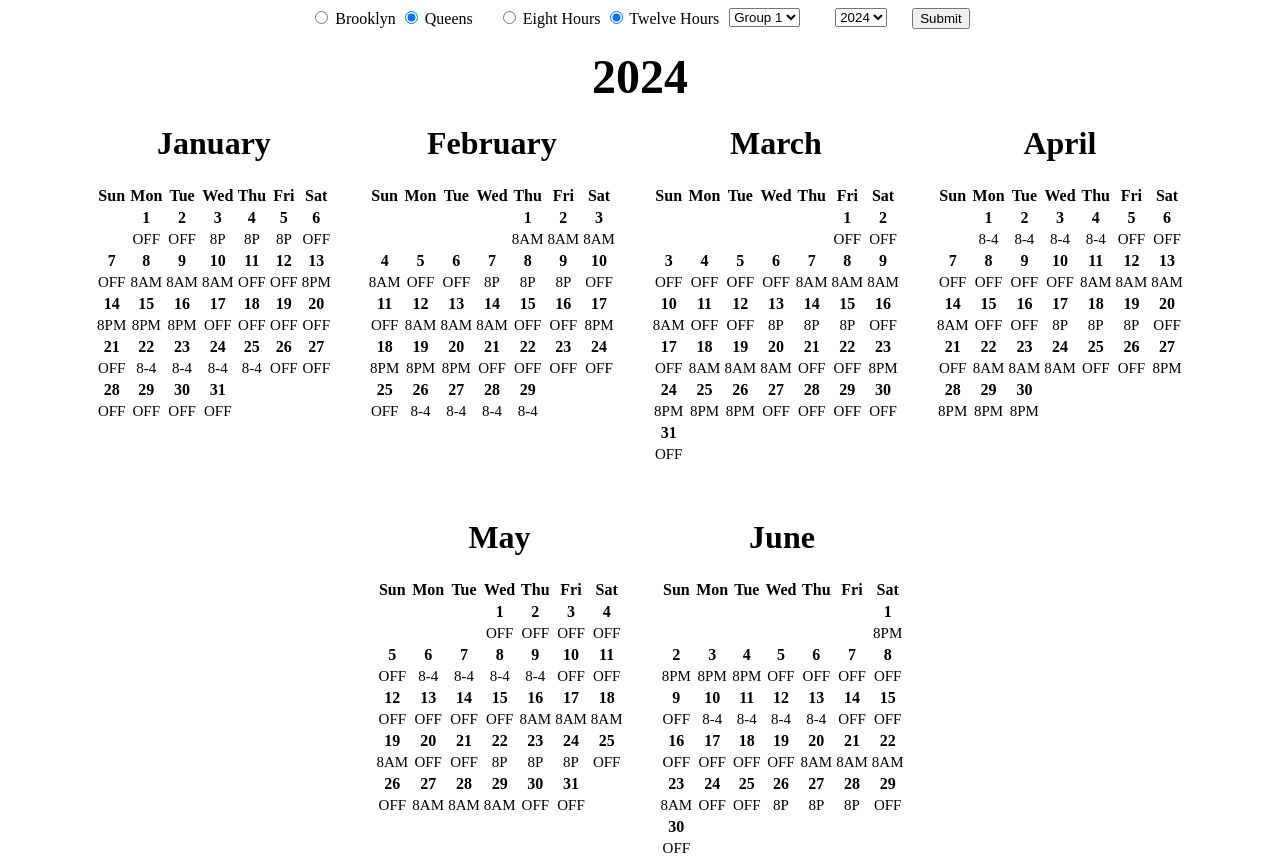
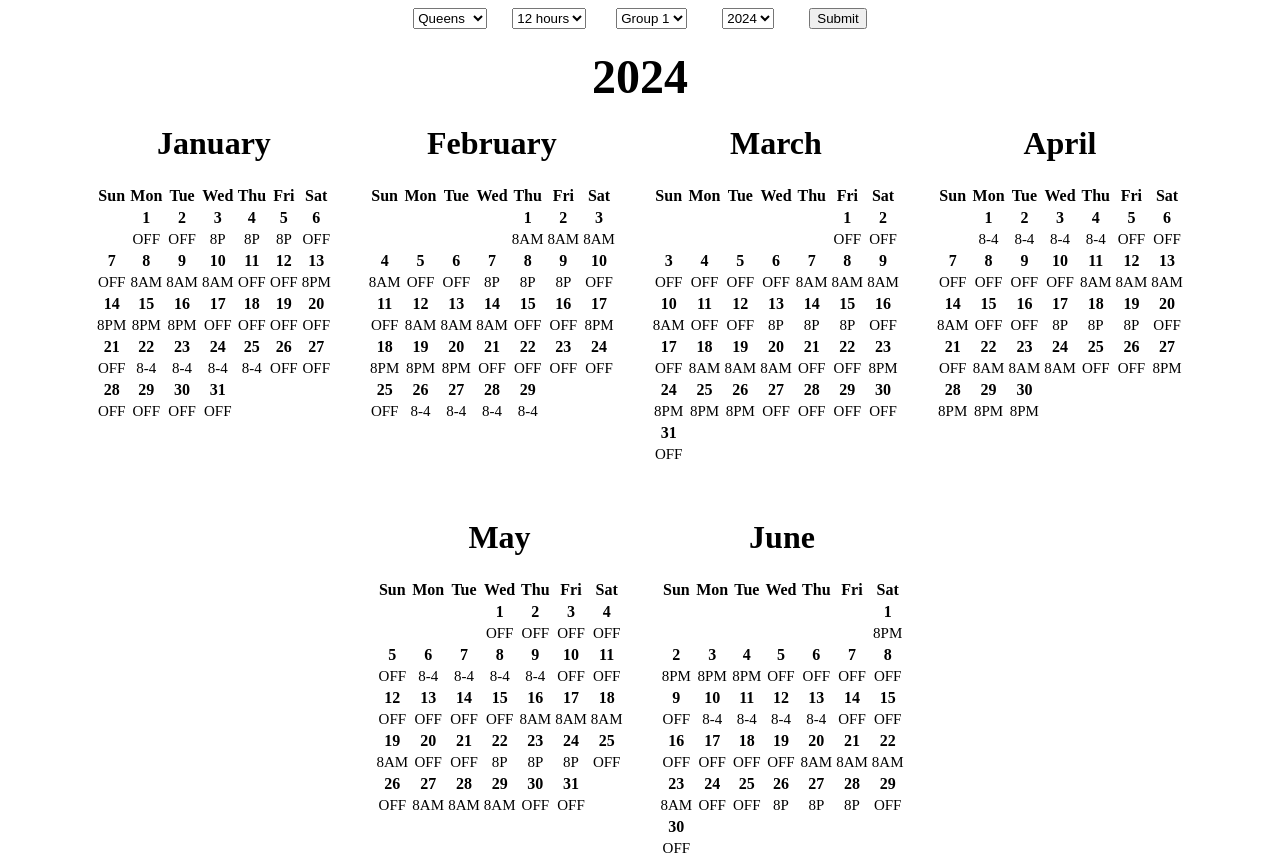
Before and after one commit to bqnine/schedule, a plain HTML site: page index.html in a window 1280 px wide. Shown: the top 863 px of the page. Drawn offline with Linux system fonts and the light colour scheme.

Commit message:
Add files via upload

```diff
--- a/cal.css
+++ b/cal.css
@@ -3,6 +3,7 @@
     flex-wrap: wrap;
     justify-content: center;
     gap: 2rem;
+    overflow-x:auto;
 }
 
 
@@ -24,39 +25,34 @@
 }
 
 
-#boroselection {
+#boro {
     margin-right: 25px;
 }
 
-#hourselection {
-
+#shift {
+    margin-right: 20px;
 }
 
-#groupselection {
+#selectgroup {
     margin-right: 25px;
     margin-left: 10px;
 }
 
-#yearselection {
-    margin-right: 25px;
+#selectyear {
+    margin-right: 35px;
     margin-left: 10px;
 }
 
+
 @media (max-width: 500px) {
     .flex-container {
-        display:block;
+        display: block;
+
     }
 
-    h1 {
-        font-size: 15px;
-    }
     table {
-        font-size 12px;
-    }
-
-    div {
-        height: 100px;
-        width: 100px;
+        margin-left: auto;
+        margin-right: auto;
     }
 
 }
--- a/index.html
+++ b/index.html
@@ -9,19 +9,18 @@
 <body onload="startingFunction();">
   <div class="choices">
     <form id="selections">
-        <div id="boroselection">
-          <input type="radio" id="brooklyn" name="boro" value="brooklyn">
-          <label for="brooklyn">Brooklyn</label>
-          <input type="radio" id="queens" name="boro" value="queens" checked="checked">
-          <label for="group 1">Queens</label>
-        </div>
-        <div id="hourselection">
-          <input type="radio" id="shift8" name="shift" value="eighthours">
-          <label for="eight hours">Eight Hours</label>
-          <input type="radio" id="shift12" name="shift" value="twelvehours" checked="checked">
-          <label for="twelve hours">Twelve Hours</label>
-        </div>
-        <div id="groupselection">
+
+          <select name="boro" id="boro">
+            <option value="queens">Queens</option>
+            <option value="brooklyn">Brooklyn</option>
+          </select>
+
+          <select name="name" id="shift">
+            <option value="twelvehours">12 hours</option>
+            <option value="eighthour">8 hours</option>
+          </select>
+
+
           <select name="name" id="selectgroup">
             <option value="0">Group 1</option>
             <option value="1">Group 2</option>
@@ -29,8 +28,8 @@
             <option value="3">Group 4</option>
             <option value="4">Group 5</option>
           </select>
-        </div>
-        <div id="yearselection">
+
+
           <select name="year" id="selectyear">
             <option value="2024">2024</option>
             <option value="2025">2025</option>
@@ -40,12 +39,12 @@
             <option value="2029">2029</option>
             <option value="2030">2030</option>
           </select>
-        </div>
+
         <input id="submitbutton" type="submit" value="Submit" />
     </form>
   </div>
 
-    <div id="year">This is where the year value goes!!!</div>
+    <div id="year"></div>
     <div class="flex-container">
     <div class="month">
         <h1 id="january">January</h1>
```
